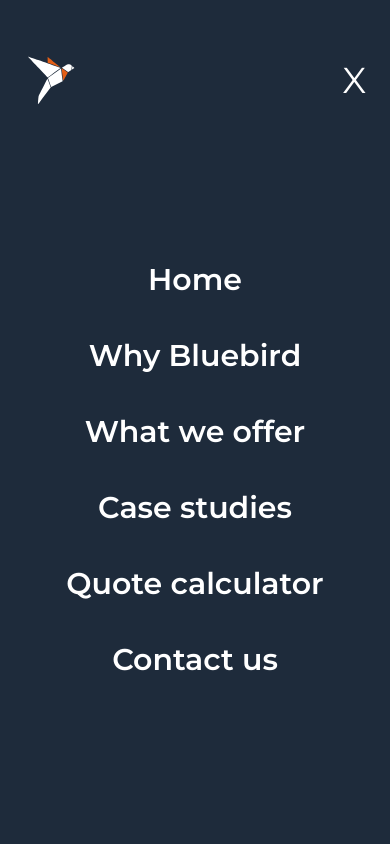
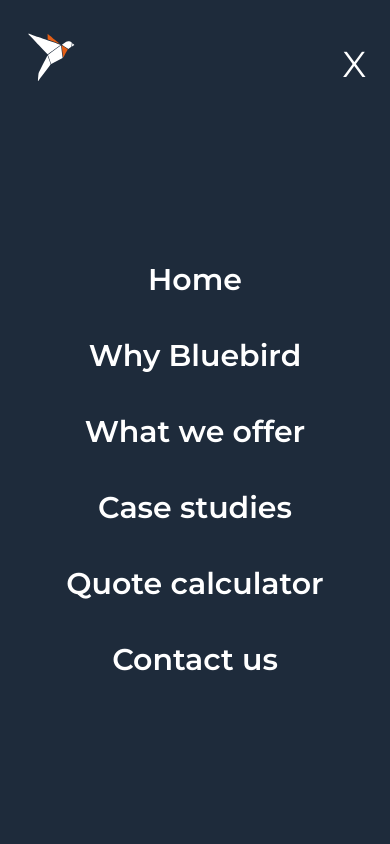
Before and after one commit to bluebird-technologies/bluebird_tech_OLD, a Next.js app: page / in a window 390 px wide. Both pictures are taken after a click on the button "menu". Shown: the top 844 px of the page. Built offline with nearby package versions, Linux system fonts and the light colour scheme.

Commit message:
logo position adjusted

```diff
--- a/components/MobileHeader.tsx
+++ b/components/MobileHeader.tsx
@@ -16,11 +16,11 @@ export function MobileHeader() {
   return (
     <>
       {showNavigation && (
-        <div className="fixed  bg-primary flex w-full h-[100vh] p-4" style={{ zIndex: 50 }}>
+        <div className="fixed  bg-primary flex w-full h-[100vh]  px-4" style={{ zIndex: 50 }}>
           <div className="flex w-full flex-col">
-            <div className="flex  w-full    items-center justify-between flex-row">
+            <div className="flex  w-full     items-center justify-between flex-row">
               <picture>
-                <img className="h-32  w-32" src="/header/mobile-logo.svg" alt="logo" />
+                <img className="h-32   w-32" src="/header/mobile-logo.svg" alt="logo" />
               </picture>
               <div className=" right-0 px-2">
                 <button
@@ -52,7 +52,7 @@ export function MobileHeader() {
 
       {!showNavigation && (
         <div
-          className=" w-full flex  p-2 h-[80px] items-center  justify-between bg-inherit border-b border-secondary"
+          className=" w-full flex  p-2 h-[80px] items-center  justify-between bg-inherit"
           style={{ zIndex: 50 }}
         >
           <picture>
```
Also changed, not shown: public/header/mobile-logo.svg.
